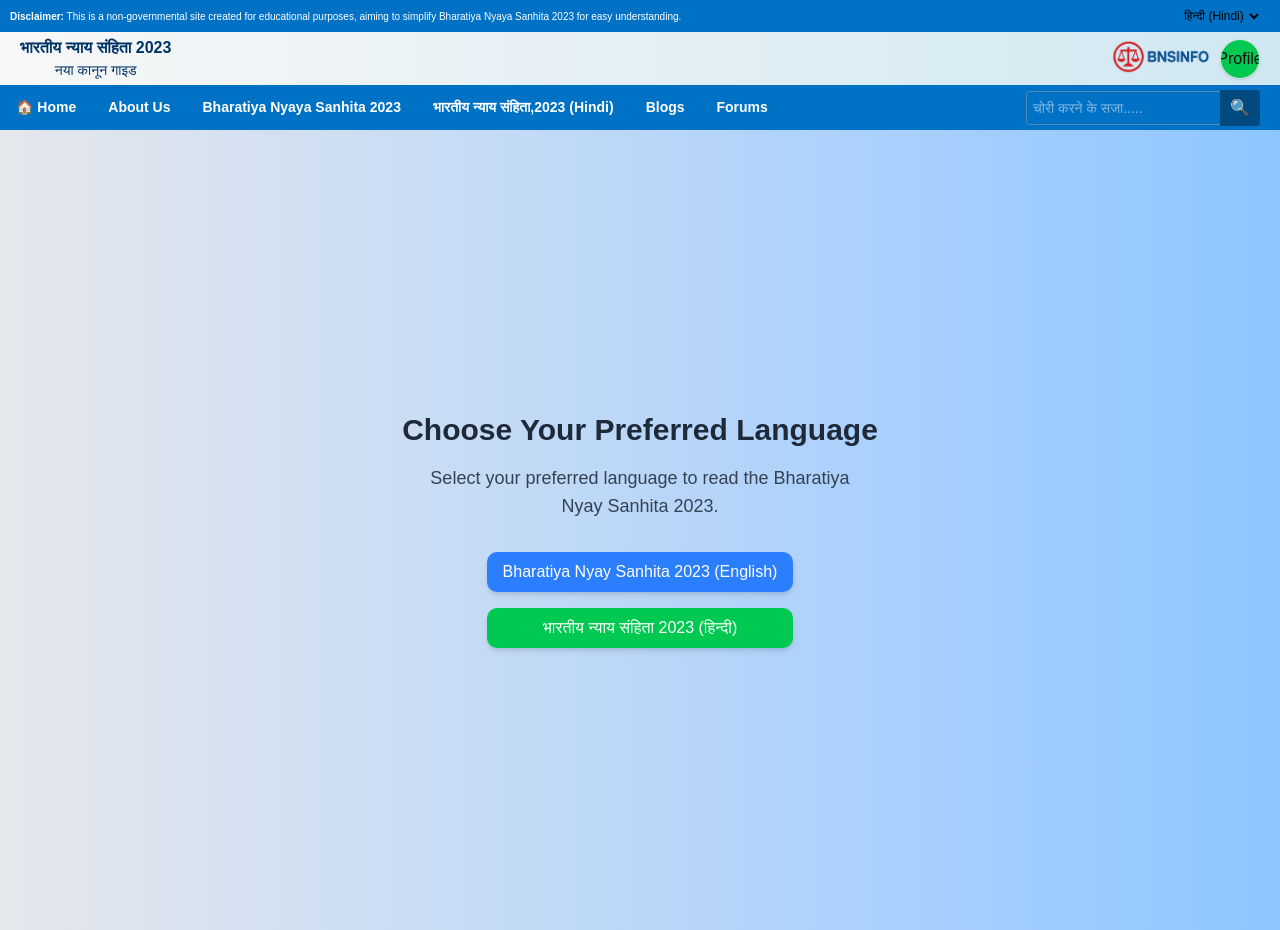
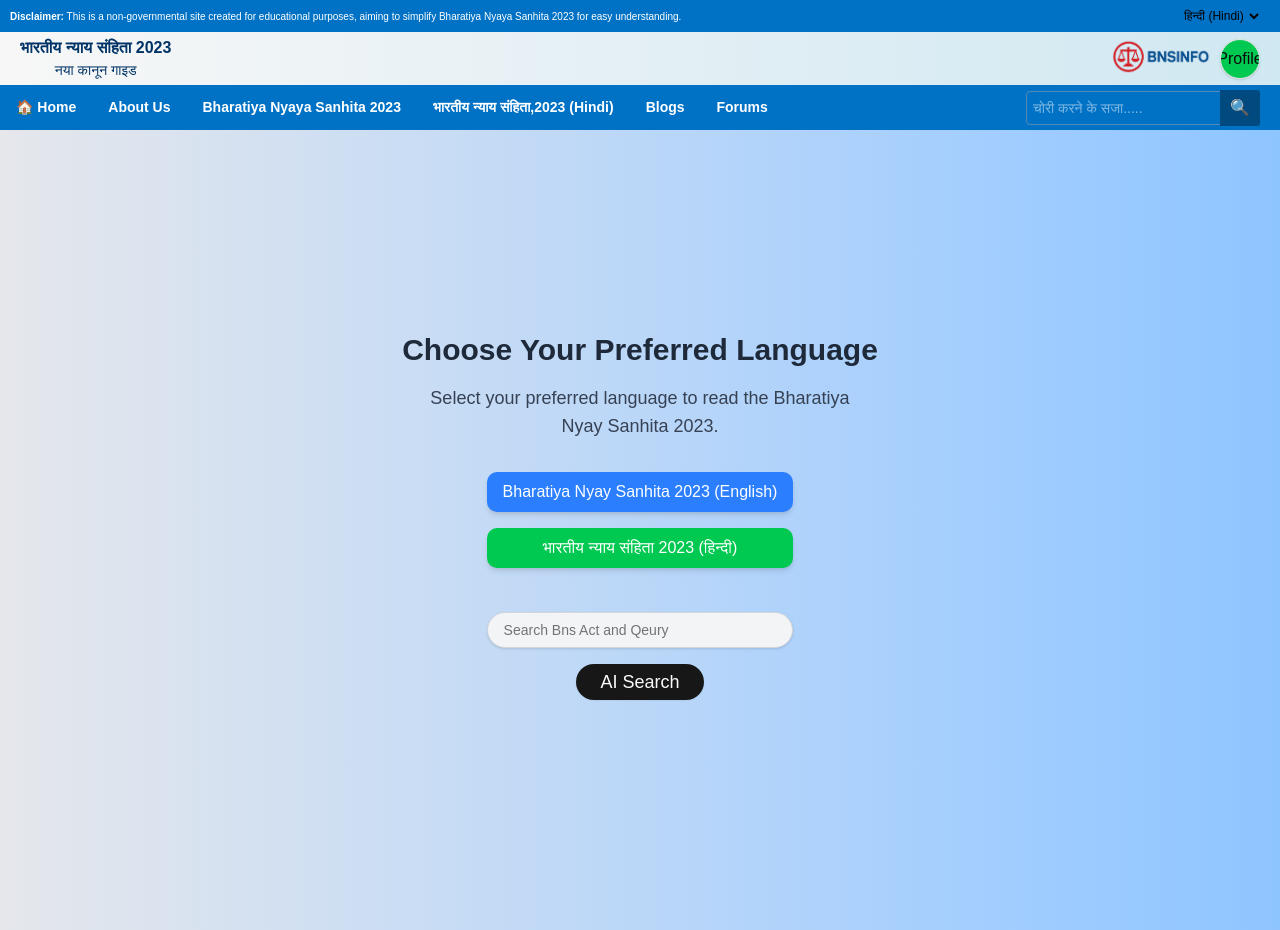
Before and after one commit to parvezpl/bnsinfo, a Next.js app: page /bns/bnshome in a window 1280 px wide. Built offline with nearby package versions, Linux system fonts and the light colour scheme.

Commit message:
maingae and bnshome

```diff
--- a/src/app/bns/ai_search/page.jsx
+++ b/src/app/bns/ai_search/page.jsx
@@ -62,21 +62,12 @@ export default function BnsSearchPage() {
     };
 
     return (
-        <div className="min-h-screen flex flex-col items-center justify-start bg-gray-100 p-4">
-            {/* <motion.h1
-                initial={{ opacity: 0, y: -20 }}
-                animate={{ opacity: 1, y: 0 }}
-                transition={{ duration: 0.5 }}
-                className="text-6xl font-bold text-gray-800 mb-8 mt-8"
-            >
-                BNS INFO
-            </motion.h1> */}
-
-            <form onSubmit={handleSearch} className="w-full max-w-xl flex items-center space-x-4 mb-8">
+        <div className=" relative min-h-full flex flex-col items-center justify-start bg-gray-100 p-4" >
+            <form onSubmit={handleSearch} className=" fixed w-full max-w-xl flex items-center space-x-4 mb-8 z-999 ">
                 <Input
                     type="text"
                     placeholder="Search Bns Act and Query"
-                    className="flex-grow p-4 text-lg rounded-full border border-gray-300 shadow-sm focus:outline-none focus:ring-2 focus:ring-blue-500"
+                    className="flex-grow p-4 text-lg rounded-full border bg-gray-50 border-gray-300 shadow-sm focus:outline-none focus:ring-2 focus:ring-blue-500"
                     value={query}
                     onChange={(e) => setQuery(e.target.value)}
                 />
@@ -85,7 +76,7 @@ export default function BnsSearchPage() {
                 </Button>
             </form>
 
-            <div className="flex flex-col items-center w-[90vw]  space-y-4 overflow-y-auto">
+            <div className="flex flex-col items-center w-[90vw] h-full  space-y-4 overflow-y-auto" >
                 {queryIsActive && loading && <LoadingCard />}
 
                 {searchResult.map((item, index) => (
@@ -106,7 +97,8 @@ export default function BnsSearchPage() {
                     </motion.div>
                 ))}
 
-                <div ref={messageEndRef} />
+                <div />
+                {/* ref={messageEndRef} */}
             </div>
         </div>
     );
--- a/src/app/bns/ai_search/search_comp.jsx
+++ b/src/app/bns/ai_search/search_comp.jsx
@@ -23,12 +23,12 @@ export default function Search_comp() {
     return (
 
         <div className='flex justify-center py-1'>
-            <div className='flex flex-col items-center bg-green-50 py-6 w-full rounded-sm shadow-md '>
-                <form onSubmit={handleSearch} className="flex-col w-full max-w-xl flex gap-4 items-center space-x-4">
+            <div className='flex flex-col items-center py-6 w-full '>
+                <form onSubmit={handleSearch} className="flex-col w-full max-w-xl flex gap-4 items-center ">
                     <Input
                         type="text"
                         placeholder="Search Bns Act and Qeury"
-                        className="flex-grow p-4 text-lg rounded-full border border-gray-300 shadow-sm focus:outline-none focus:ring-2 focus:ring-blue-500"
+                        className="flex-grow p-4 text-lg rounded-full border bg-gray-100 border-gray-300 shadow-sm focus:outline-none focus:ring-2 focus:ring-blue-500"
                         value={query}
                         onChange={(e) => setQuery(e.target.value)}
                     />
--- a/src/app/bns/bnshome/page.jsx
+++ b/src/app/bns/bnshome/page.jsx
@@ -1,5 +1,6 @@
 import Link from 'next/link'
 import React from 'react'
+import Search_comp from '../ai_search/search_comp'
 
 export default function Page() {
   return (
@@ -19,6 +20,7 @@ export default function Page() {
             भारतीय न्याय संहिता 2023 (हिन्दी)
           </div>
         </Link>
+        <Search_comp/>
       </div>
     </div>
   )
--- a/src/app/mainpage.jsx
+++ b/src/app/mainpage.jsx
@@ -22,7 +22,7 @@ export default function Mainpage() {
     }, []);
     return (
         <div className=' h-screen-minus-nav flex flex-col justify-between mt-4'>
-            <div className='mb-4'>
+            <div className='mb-4 bg-green-100'>
                 <Search_comp />
             </div>
             <h1 className='text-center text-[32px] font-bold'>भारतीय न्याय संहिता 2023 जानकारी पोर्टल</h1>
```
